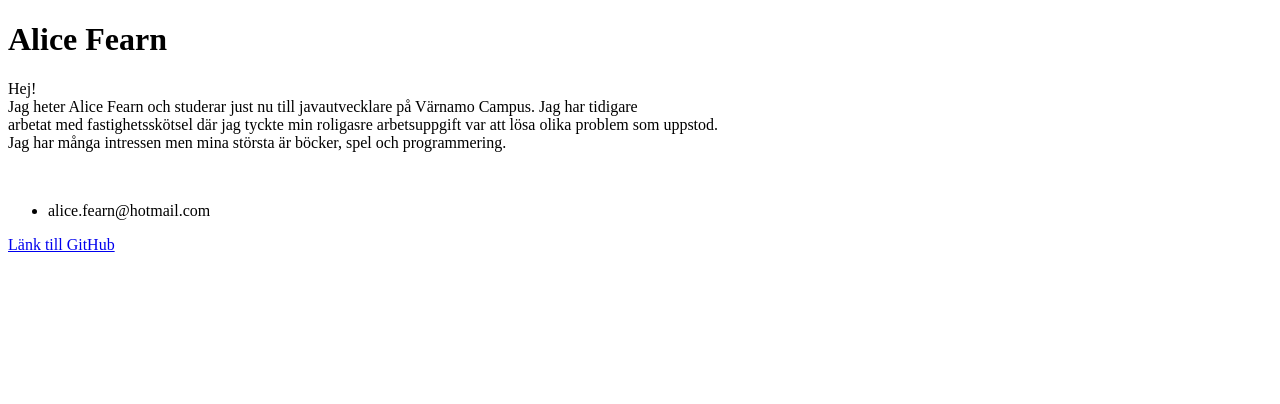
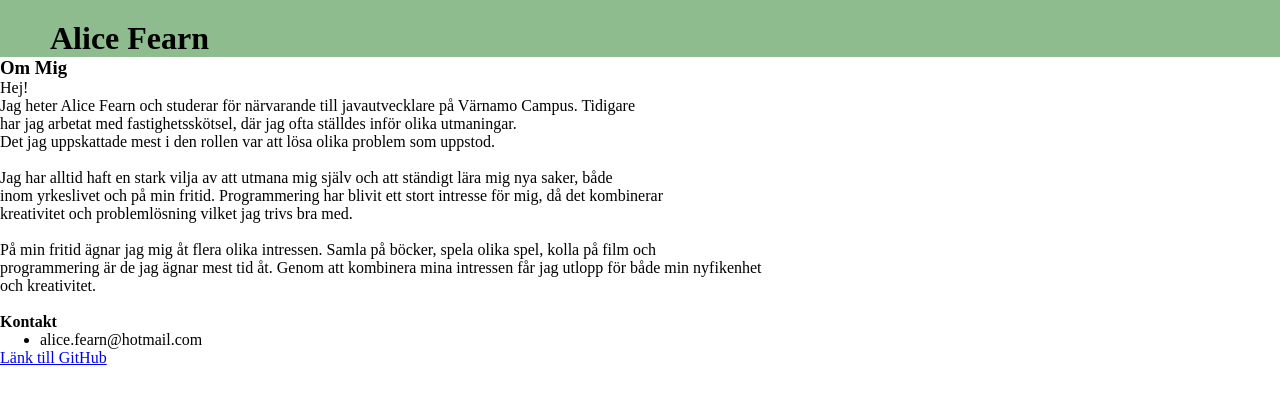
Before and after one commit to Alfea0/CV, a plain HTML site: page index.html in a window 1280 px wide. Drawn offline with Linux system fonts and the light colour scheme.

Commit message:
La till en css fil och gjorde ändringar i html fil

```diff
--- a/index.html
+++ b/index.html
@@ -3,23 +3,49 @@
 <head>
     <meta charset="UTF-8">
     <meta name="viewport" content="width=device-width, initial-scale=1.0">
-    <title>Document</title>
+    <title>Alice CV</title>
+    <link rel="stylesheet" href="style.CSS">
+    <style>
+        * {
+            margin: 0;
+        }
+    </style>
 </head>
 <body>
-    <h1>Alice Fearn</h1>
+    <header>
+        <h1>Alice Fearn</h1>
+    </header>
+    <div id="middle">
+        <h3>Om Mig</h3>
+    <p>Hej!<br>Jag heter Alice Fearn och studerar för närvarande till javautvecklare på Värnamo Campus. Tidigare <br>
+        har jag arbetat med fastighetsskötsel, där jag ofta ställdes inför olika utmaningar. <br>
+        Det jag uppskattade mest i den rollen var att lösa olika problem som uppstod.
+        <br>
+        <br>
+        Jag har alltid haft en stark vilja av att utmana mig själv och att ständigt lära mig nya saker, både <br>
+        inom yrkeslivet och på min fritid. Programmering har blivit ett stort intresse för mig, då det kombinerar <br>
+        kreativitet och problemlösning vilket jag trivs bra med.
+        <br>
+        <br>
+        På min fritid ägnar jag mig åt flera olika intressen. Samla på böcker, spela olika spel, kolla på film och <br>
+        programmering är de jag ägnar mest tid åt. Genom att kombinera mina intressen får jag utlopp för både min nyfikenhet <br>
+        och kreativitet.
 
-    <p>Hej!<br>Jag heter Alice Fearn och studerar just nu till javautvecklare på Värnamo Campus. Jag har tidigare <br>
-        arbetat med fastighetsskötsel där jag tyckte min roligasre arbetsuppgift var att lösa olika problem som uppstod. <br>
 
-        Jag har många intressen men mina största är böcker, spel och programmering.
     </p>
     <img src="" alt="">
+    </div>
+
+    <div id="Kontakt">
     <footer>
+        <h4>Kontakt</h4>
         <ul>
-            <li>alice.fearn@hotmail.com</li>
-        </ul>
+             <li>alice.fearn@hotmail.com</li>
+         </ul>
 
         <a href="https://github.com/feal24">Länk till GitHub</a>
     </footer>
+    </div>
+
 </body>
 </html>
--- /dev/null
+++ b/style.CSS
@@ -0,0 +1,6 @@
+header{
+    background-color:#8FBC8F;
+    padding-left: 50px;
+    padding-top: 20px;
+    margin: 0;
+}
```
